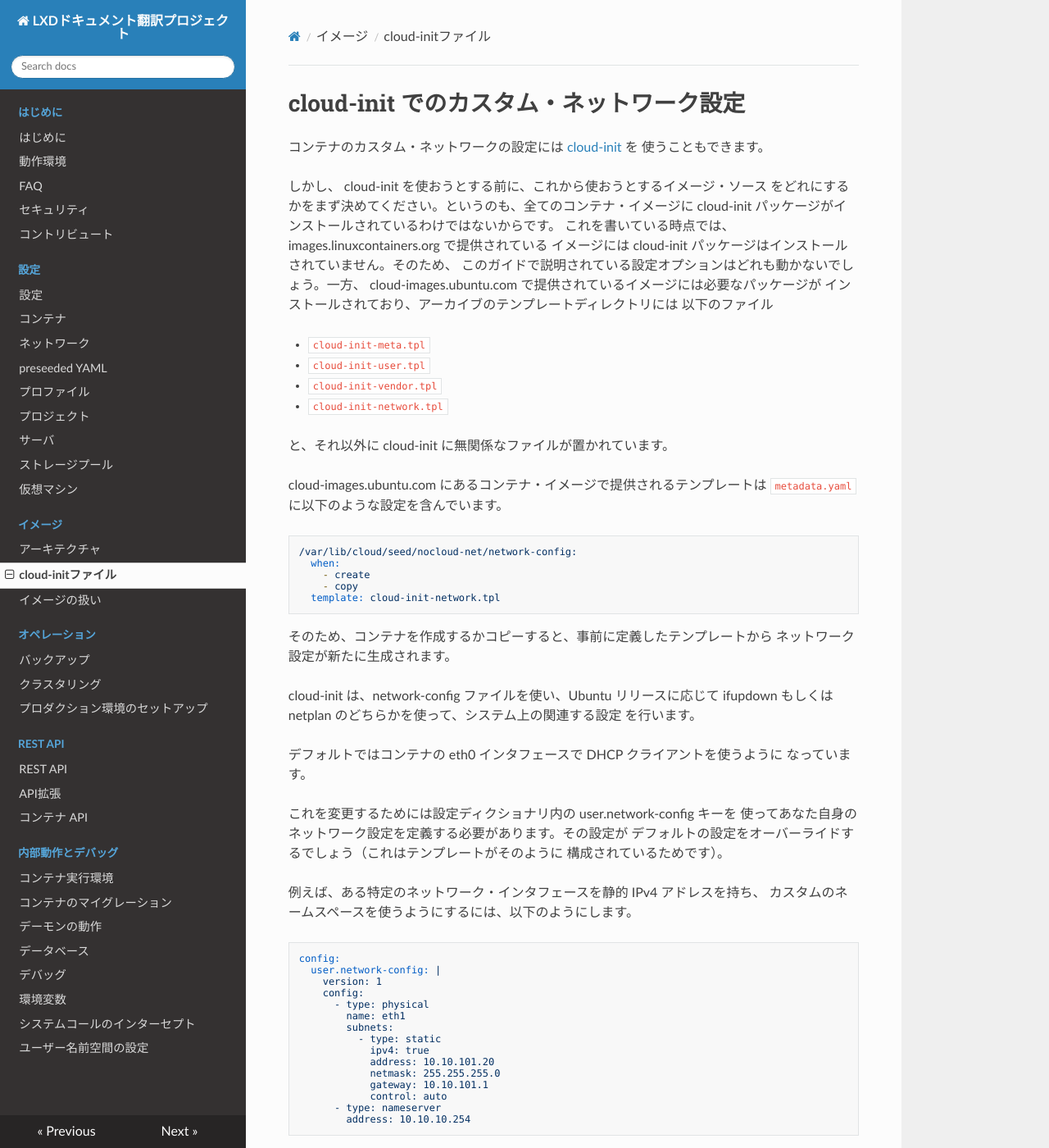
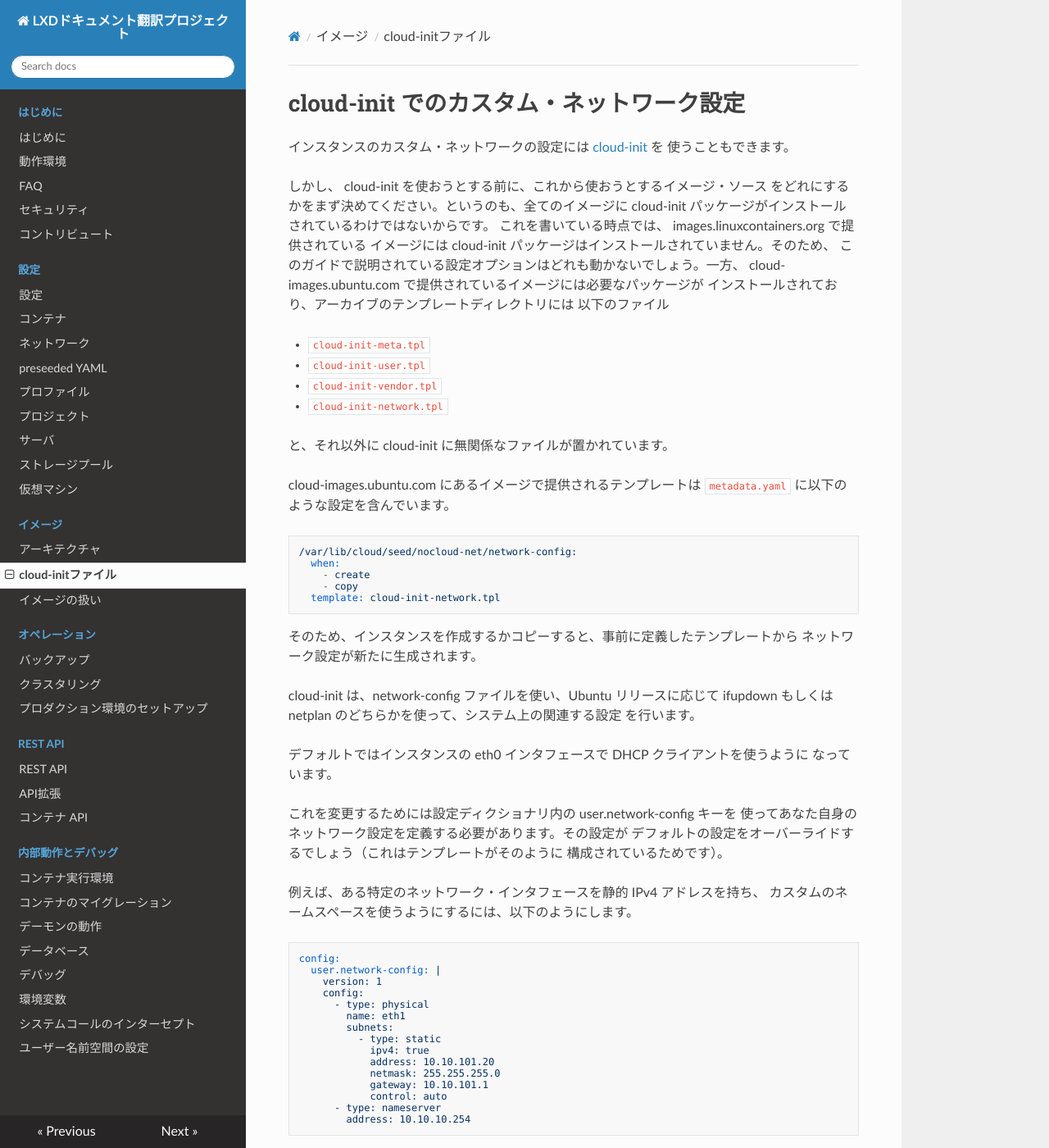
Before and after one commit to lxc-jp/lxd-ja, an MkDocs documentation site: the page built from doc/cloud-init.md, in a window 1280 px wide and 1400 px high. Shown: the whole window at 82% size. Built offline with MkDocs 1.6.1, drawn with Linux system fonts in a browser that asks for light colours; nearby versions of some CDN libraries; old or Windows-style settings are respelled for this version of MkDocs; some of the changed text lies outside the part shown.

Commit message:
Update cloud-init.md to upstream at 2020-01-31
Signed-off-by: Hiroaki Nakamura <hnakamur@gmail.com>

````diff
--- a/doc/cloud-init.md
+++ b/doc/cloud-init.md
@@ -1,14 +1,14 @@
 # cloud-init でのカスタム・ネットワーク設定
 <!-- Custom network configuration with cloud-init -->
 
-コンテナのカスタム・ネットワークの設定には [cloud-init](https://launchpad.net/cloud-init) を
+インスタンスのカスタム・ネットワークの設定には [cloud-init](https://launchpad.net/cloud-init) を
 使うこともできます。
 <!--
-[cloud-init](https://launchpad.net/cloud-init) may be used for custom network configuration of containers.
+[cloud-init](https://launchpad.net/cloud-init) may be used for custom network configuration of instances.
 -->
 
 しかし、 cloud-init を使おうとする前に、これから使おうとするイメージ・ソース
-をどれにするかをまず決めてください。というのも、全てのコンテナ・イメージに
+をどれにするかをまず決めてください。というのも、全てのイメージに
 cloud-init パッケージがインストールされているわけではないからです。
 これを書いている時点では、 images.linuxcontainers.org で提供されている
 イメージには cloud-init パッケージはインストールされていません。そのため、
@@ -36,10 +36,10 @@ and also have a templates directory in their archive populated with
 and others not related to cloud-init.
 -->
 
-cloud-images.ubuntu.com にあるコンテナ・イメージで提供されるテンプレートは
+cloud-images.ubuntu.com にあるイメージで提供されるテンプレートは
 `metadata.yaml` に以下のような設定を含んでいます。
 <!--
-Templates provided with container images at cloud-images.ubuntu.com have
+Templates provided with images at cloud-images.ubuntu.com have
 the following in their `metadata.yaml`:
 -->
 
@@ -51,10 +51,10 @@ the following in their `metadata.yaml`:
   template: cloud-init-network.tpl
 ```
 
-そのため、コンテナを作成するかコピーすると、事前に定義したテンプレートから
+そのため、インスタンスを作成するかコピーすると、事前に定義したテンプレートから
 ネットワーク設定が新たに生成されます。
 <!--
-Therefore, either when you create or copy a container it gets a newly rendered
+Therefore, either when you create or copy an instance it gets a newly rendered
 network configuration from a pre-defined template.
 -->
 
@@ -67,10 +67,10 @@ configuration on the system using either ifupdown or netplan depending
 on the Ubuntu release.
 -->
 
-デフォルトではコンテナの eth0 インタフェースで DHCP クライアントを使うように
+デフォルトではインスタンスの eth0 インタフェースで DHCP クライアントを使うように
 なっています。
 <!--
-The default behavior is to use a DHCP client on a container's eth0 interface.
+The default behavior is to use a DHCP client on an instance's eth0 interface.
 -->
 
 これを変更するためには設定ディクショナリ内の user.network-config キーを
@@ -108,9 +108,9 @@ config:
         address: 10.10.10.254
 ```
 
-この結果、コンテナの rootfs には以下のファイルが作られます。
+この結果、インスタンスの rootfs には以下のファイルが作られます。
 <!--
-A container's rootfs will contain the following files as a result:
+An instance's rootfs will contain the following files as a result:
 -->
 
  * `/var/lib/cloud/seed/nocloud-net/network-config`
@@ -166,10 +166,10 @@ config:
 
 テンプレートの文法は pongo2 （訳注: https://github.com/flosch/pongo2 ）
 テンプレート・エンジンで使われているものです。 （訳注: LXD 用に） `config_get` と
-いうカスタム関数が定義されており、コンテナ設定から値を取得するのに使用できます。
+いうカスタム関数が定義されており、インスタンス設定から値を取得するのに使用できます。
 <!--
 The template syntax is the one used in the pongo2 template engine. A custom
-`config_get` function is defined to retrieve values from a container
+`config_get` function is defined to retrieve values from an instance
 configuration.
 -->
 
````
Also changed, not shown: other parts of doc/cloud-init.md (+1 -1 lines).
